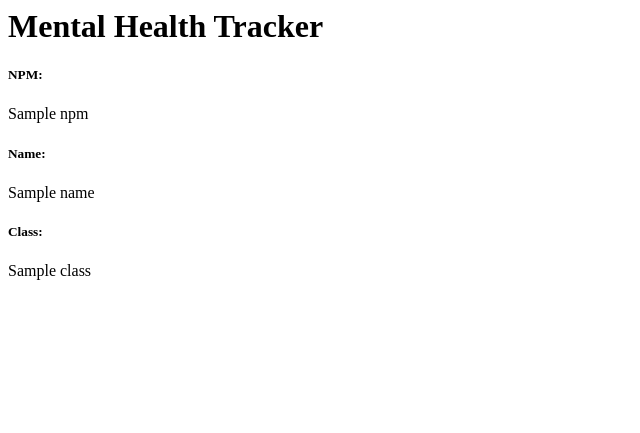
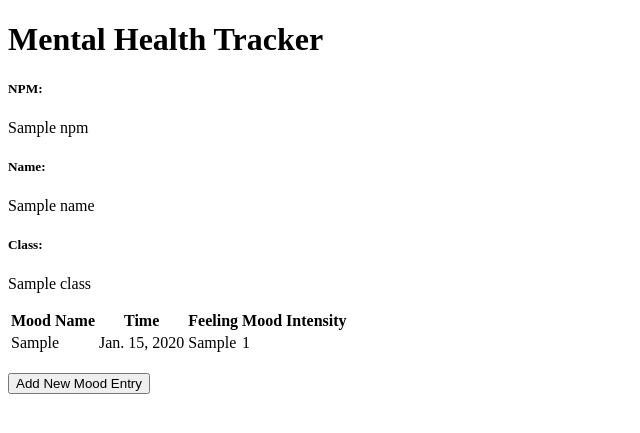
Before and after one commit to fazirta/mental-health-tracker, a Django app: template main/templates/main.html in a window 1280 px wide. Shown: the top 433 px of the page, without its empty margins (0-640 px from the left). Run offline with Django 5.2, Linux system fonts and the light colour scheme; tables that the repository leaves empty hold one stand-in row (values such as "Sample post"); the template is opened without the code that fills it: values that come from a table or form of the project are taken from there, most other values are stand-ins (such as "Sample title", 1, 10 or a date in 2020).

Commit message:
feat: implement skeleton framework for views

```diff
--- a/main/templates/main.html
+++ b/main/templates/main.html
@@ -1,11 +1,44 @@
+{% extends 'base.html' %}
+{% block content %}
 <h1>Mental Health Tracker</h1>
 
 <h5>NPM: </h5>
 <p>{{ npm }}
 <p>
-<h5>Name: </h5>
-<p>{{ name }}
-<p>
-<h5>Class: </h5>
-<p>{{ class }}
-<p>
+
+<h5>Name:</h5>
+<p>{{ name }}</p>
+
+<h5>Class:</h5>
+<p>{{ class }}</p>
+
+{% if not mood_entries %}
+<p>Belum ada data mood pada mental health tracker.</p>
+{% else %}
+<table>
+    <tr>
+        <th>Mood Name</th>
+        <th>Time</th>
+        <th>Feeling</th>
+        <th>Mood Intensity</th>
+    </tr>
+
+    {% comment %} Berikut cara memperlihatkan data mood di bawah baris ini
+    {% endcomment %}
+    {% for mood_entry in mood_entries %}
+    <tr>
+        <td>{{mood_entry.mood}}</td>
+        <td>{{mood_entry.time}}</td>
+        <td>{{mood_entry.feelings}}</td>
+        <td>{{mood_entry.mood_intensity}}</td>
+    </tr>
+    {% endfor %}
+</table>
+{% endif %}
+
+<br />
+
+<a href="{% url 'main:create_mood_entry' %}">
+    <button>Add New Mood Entry</button>
+</a>
+{% endblock content %}
--- a/mental_health_tracker/settings.py
+++ b/mental_health_tracker/settings.py
@@ -43,7 +43,7 @@ ROOT_URLCONF = 'mental_health_tracker.urls'
 TEMPLATES = [
     {
         'BACKEND': 'django.template.backends.django.DjangoTemplates',
-        'DIRS': [],
+        'DIRS': [BASE_DIR / 'templates'],
         'APP_DIRS': True,
         'OPTIONS': {
             'context_processors': [
--- /dev/null
+++ b/templates/base.html
@@ -0,0 +1,15 @@
+{% load static %}
+<!DOCTYPE html>
+<html lang="en">
+
+<head>
+    <meta charset="UTF-8" />
+    <meta name="viewport" content="width=device-width, initial-scale=1.0" />
+    {% block meta %} {% endblock meta %}
+</head>
+
+<body>
+    {% block content %} {% endblock content %}
+</body>
+
+</html>
```
